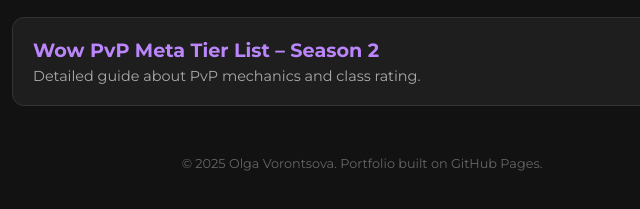
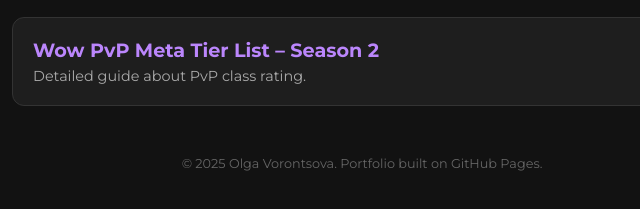
Before and after one commit to olga-vorontsova/olga-vorontsova.github.io, a plain HTML site: page index.html in a window 1280 px wide. Shown: the part 253-462 px from the top of the page, 278-918 px from the left. Drawn offline with Linux system fonts and the light colour scheme.

Commit message:
Update index.html

```diff
--- a/index.html
+++ b/index.html
@@ -109,7 +109,7 @@
             <li>
                 <a href="wow-pvp-tier-list.html" class="work-card">
                     <div class="work-title">Wow PvP Meta Tier List – Season 2</div>
-                    <div class="work-desc">Detailed guide about PvP mechanics and class rating.</div>
+                    <div class="work-desc">Detailed guide about PvP class rating.</div>
                 </a>
             </li>
 
```
